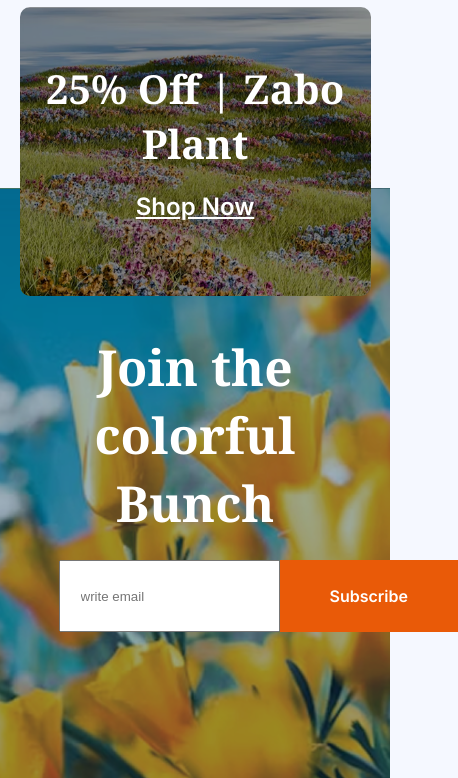
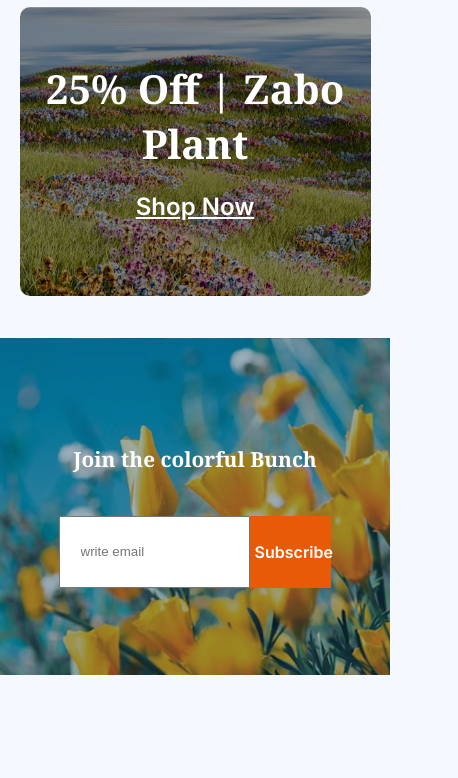
Before and after one commit to ShakibFaisal/assignment_2, a plain HTML site: page index.html in a window 390 px wide. Shown: the part 4902-5680 px from the top of the page, 458 px wide, since content can reach past the window. After the commit the page ends 5577 px from the top, so only its background shows below. Drawn offline with Linux system fonts and the light colour scheme.

Commit message:
almost done

```diff
--- a/style/style.css
+++ b/style/style.css
@@ -272,7 +272,7 @@
 /* join related style */
 .join {
   width: 100vw;
-  height: 70vh;
+  height: 80vh;
   background-image: url(../assets/news-letter-bg.png);
   background-size: cover;
   background-position: center;
@@ -280,31 +280,28 @@
   justify-content: center;
   align-items: center;
 }
-/* .join-container {
-  max-width: 830px;
-  display: flex;
-  flex-direction: column;
-  align-items: center;
-  justify-content: center;
-} */
+
 #email {
   padding: 8px 20px 8px 20px;
-  grid-area: email;
+  max-width: 650px;
 }
 .join-button {
-  grid-area: button;
+  max-width: 190px;
 }
 .join-container {
   width: 70%;
 }
 .input-form {
+  width: 100%;
   margin-top: 23px;
-  /* max-width: 100%; */
   display: grid;
-  grid-template-areas: "email email email button";
+  grid-template-columns: 70% 30%;
 }
 .join-title {
   color: white;
+}
+.form-container {
+  margin: 0 auto;
 }
 
 /* responsive related style */
@@ -347,4 +344,14 @@
   .deal-item3 {
     height: 160%;
   }
+  .join-title {
+    font-size: 1.3rem;
+  }
+  .join {
+    height: 40vh;
+    margin-top: 150px;
+  }
+  .join-button {
+    padding: 26px 5px;
+  }
 }
```
